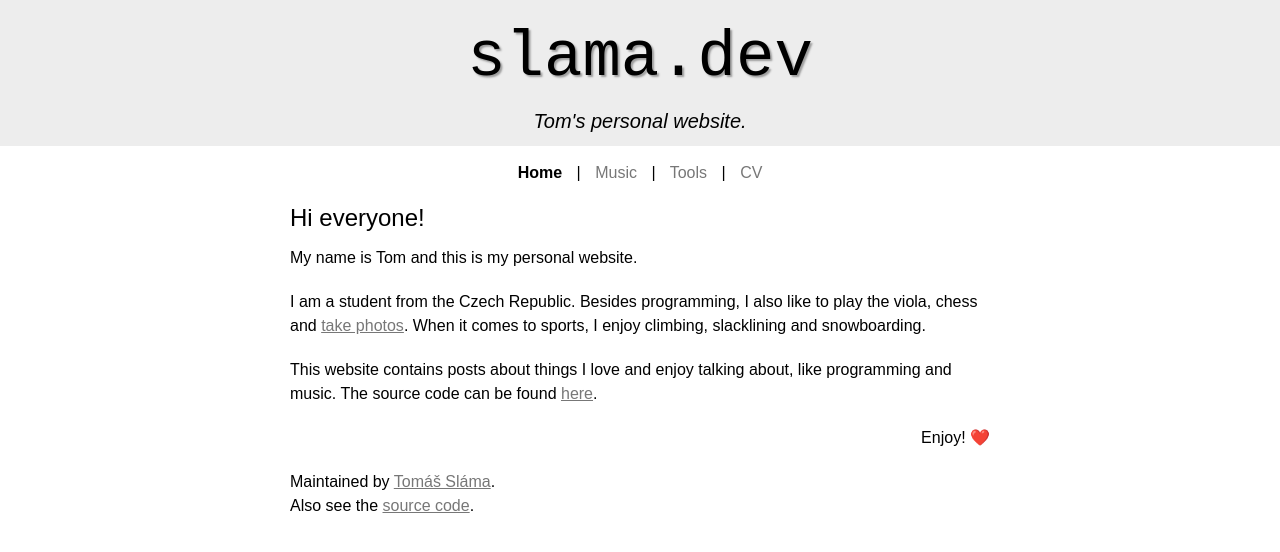
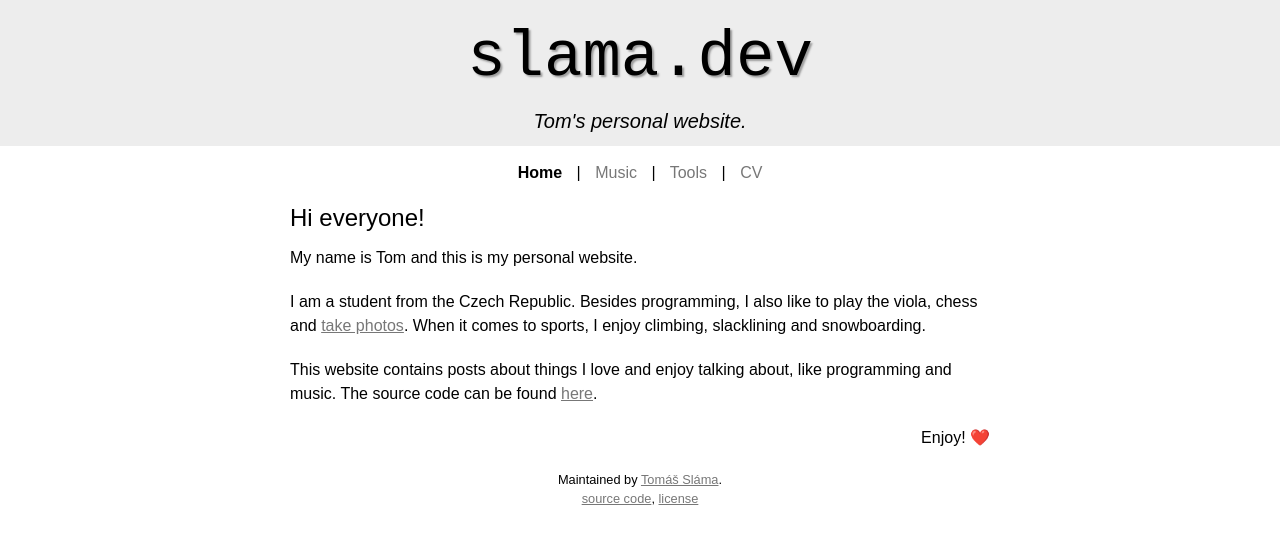
Before and after one commit to xiaoxiae/slama.dev, a Jekyll site: the page built from index.html, in a window 1280 px wide. Shown: the top 552 px of the page. Built offline with Jekyll 4.4.1, drawn with Linux system fonts in a browser that asks for light colours; nearby versions of some CDN libraries; some web fonts are replaced; library files that are not in the unit come from our copies.

Commit message:
update footer css + add license link

```diff
--- a/_layouts/default.html
+++ b/_layouts/default.html
@@ -59,7 +59,9 @@
 			{{ content }}
 
 			<footer>
-				<p>Maintained by <a href="{{site.url}}">Tomáš Sláma</a>. <br>Also see the <a href="https://github.com/xiaoxiae/slama.dev">source code</a>. </p>
+				<p>Maintained by <a href="{{site.url}}">Tomáš Sláma</a>. <br>
+				<a href="https://github.com/xiaoxiae/slama.dev">source code</a>, <a href="{{ site.url }}/LICENSE.txt">license</a>
+				</p>
 			</footer>
 		</div>
 	</body>
--- a/_sass/_main.scss
+++ b/_sass/_main.scss
@@ -32,6 +32,7 @@ $code-border-roundness: 10px;	// roundness of the code border
 // relative size from regular <p> text
 $title-size: 200%;
 $description-size: 125%;
+$footer-size: 80%;
 
 // text formatting
 $line-spacing: 20px;	// spacing after paragraph
@@ -211,6 +212,11 @@ body {
 		// reduced tab size to 4
 		tab-size: 4;
 		-moz-tab-size: 4;
+	}
+
+	footer {
+		font-size: $footer-size;
+		text-align: center;
 	}
 }
 
```
